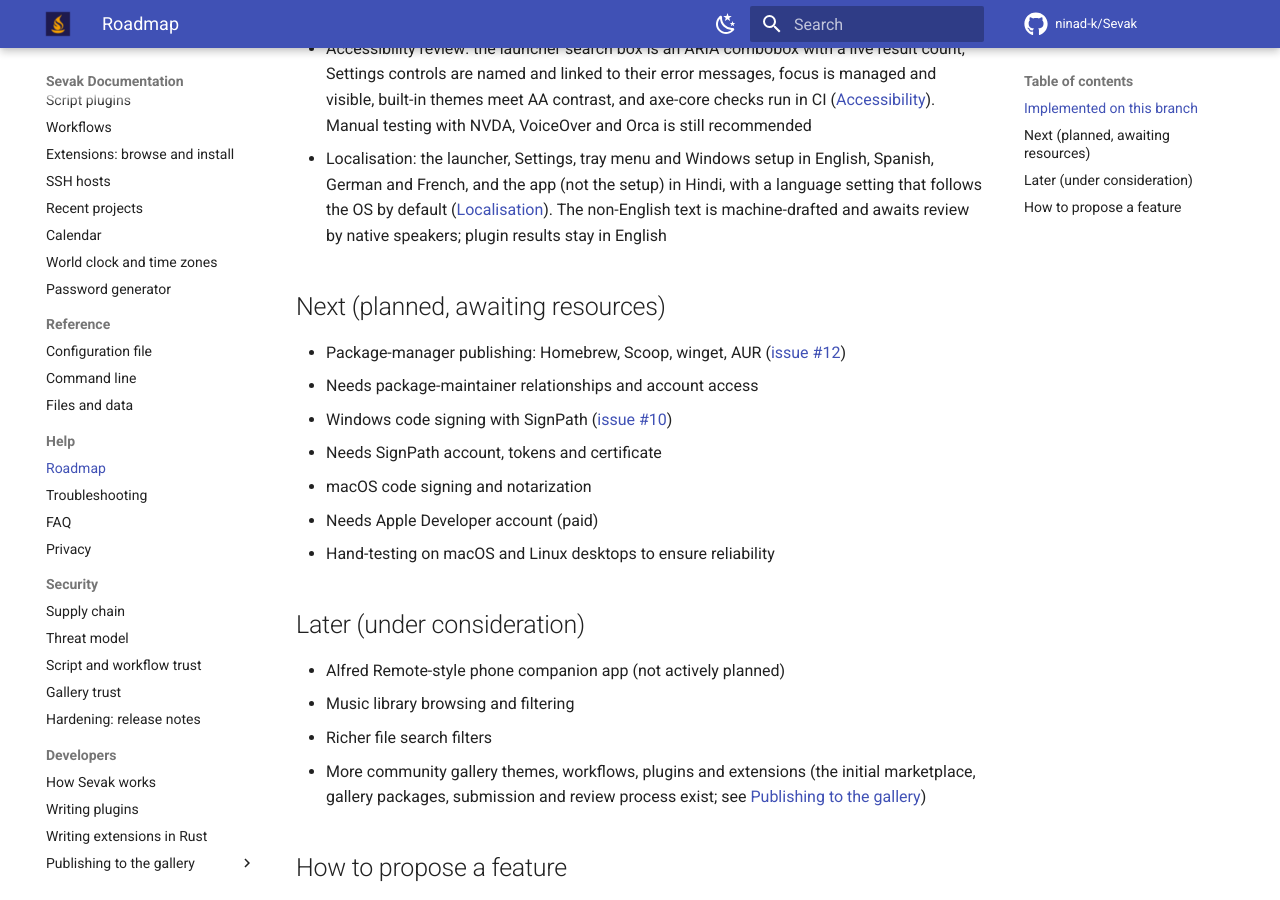
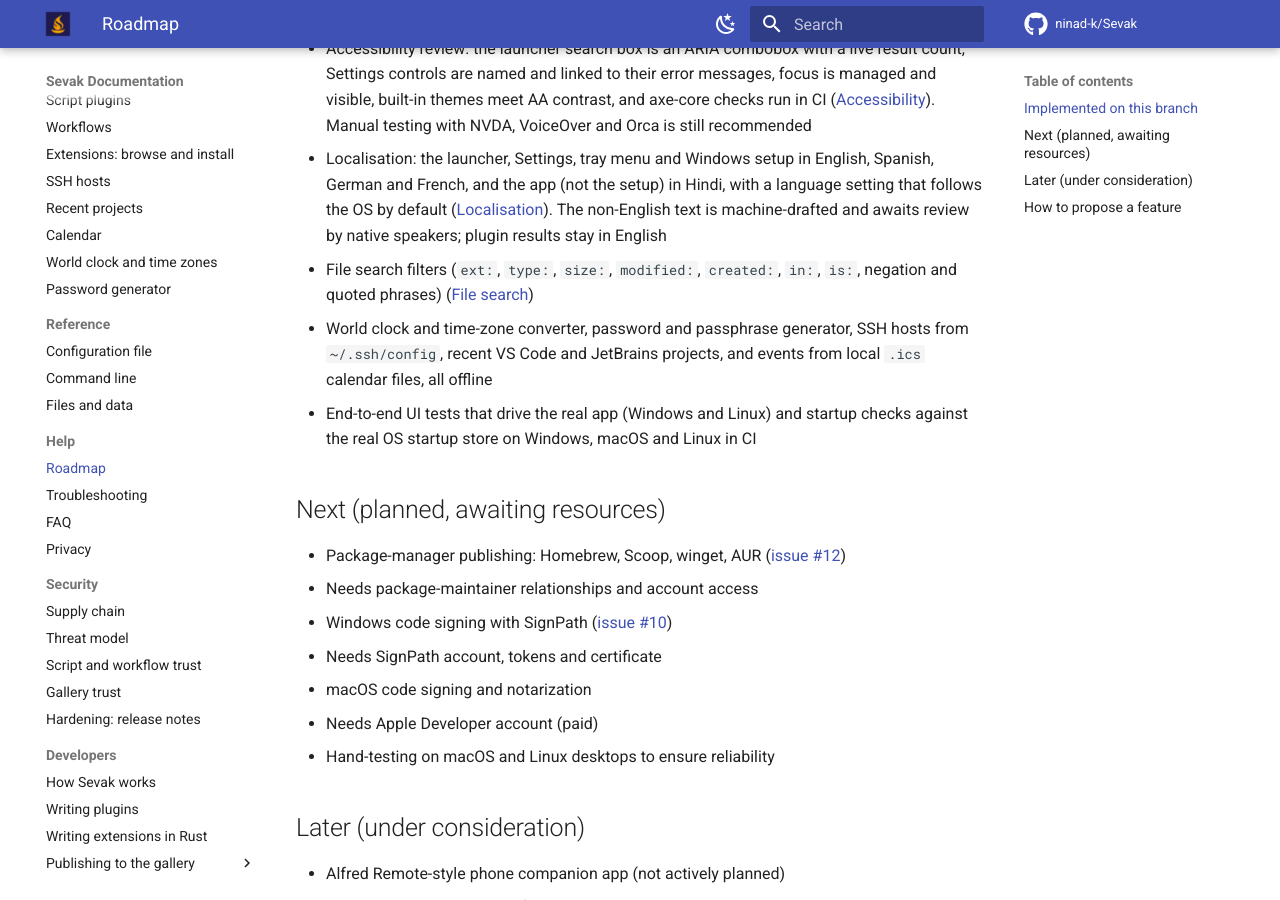
Before and after one commit to ninad-k/Sevak, an MkDocs documentation site: the page built from docs/roadmap.md, in a window 1280 px wide and 900 px high, scrolled down 1105 px. Built offline with MkDocs 1.6.1 and Material for MkDocs 9.7.7, drawn with Linux system fonts in a browser that asks for light colours; comment, search, counter and statistics services are not loaded.

Commit message:
docs(setup): describe the new features in the installer and roadmap
The installer description and install guide now cover the new search features and the installer language page, and the roadmap lists file filters and the new built-in plugins as implemented.

```diff
--- a/docs/roadmap.md
+++ b/docs/roadmap.md
@@ -44,6 +44,13 @@ does not mean a release containing it is published yet.
   language setting that follows the OS by default
   ([Localisation](localisation.md)). The non-English text is machine-drafted
   and awaits review by native speakers; plugin results stay in English
+- File search filters (`ext:`, `type:`, `size:`, `modified:`, `created:`,
+  `in:`, `is:`, negation and quoted phrases) ([File search](features/files.md))
+- World clock and time-zone converter, password and passphrase generator,
+  SSH hosts from `~/.ssh/config`, recent VS Code and JetBrains projects, and
+  events from local `.ics` calendar files, all offline
+- End-to-end UI tests that drive the real app (Windows and Linux) and startup
+  checks against the real OS startup store on Windows, macOS and Linux in CI
 
 ## Next (planned, awaiting resources)
 
@@ -59,7 +66,6 @@ does not mean a release containing it is published yet.
 
 - Alfred Remote-style phone companion app (not actively planned)
 - Music library browsing and filtering
-- Richer file search filters
 - More community gallery themes, workflows, plugins and extensions (the initial
   marketplace, gallery packages, submission and review process exist; see
   [Publishing to the gallery](marketplace/publishing.md))
```
Also changed, not shown: ROADMAP.md (+7 -1 lines), docs/install.md (+1 -0 lines), 1 other file.
